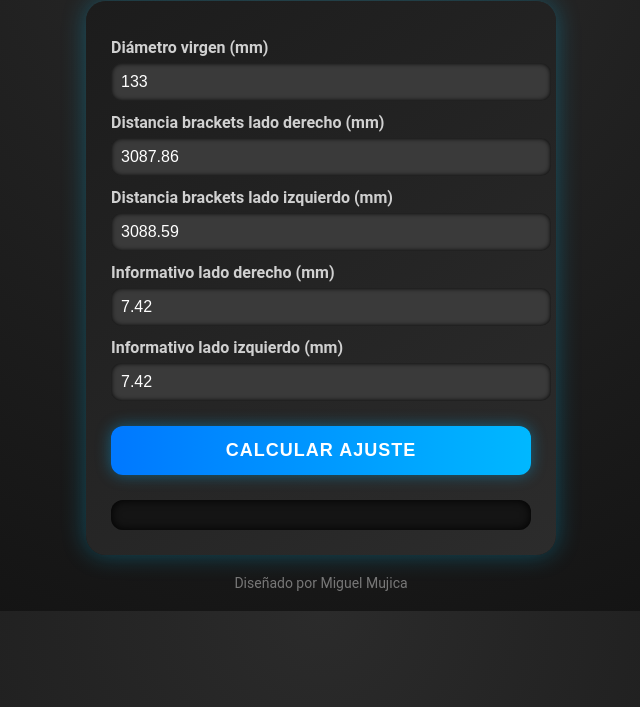
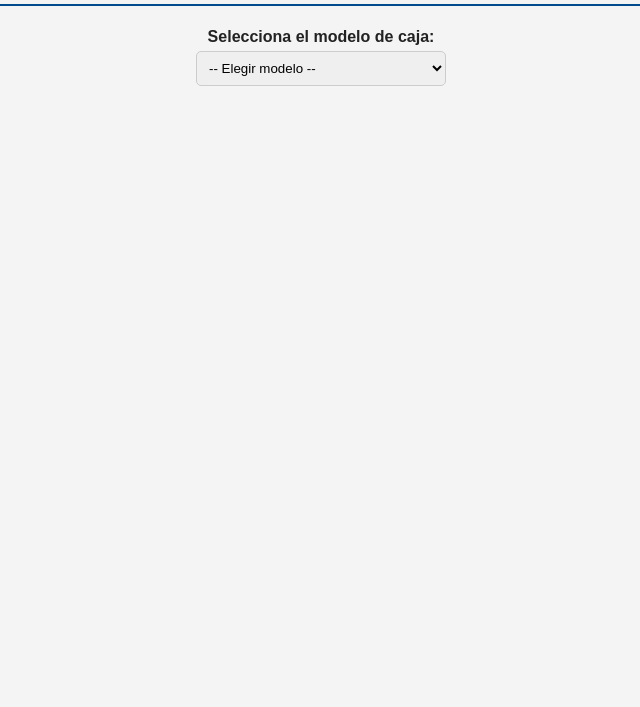
Before and after one commit to mujica23/AJUSTE-DE-MAQUINADO, a plain HTML site: page index.html in a window 1280 px wide. Shown: the part 93-800 px from the top of the page, without its empty margins (319-959 px from the left). Drawn offline with Linux system fonts and the light colour scheme.

Commit message:
Update index.html

```diff
--- a/index.html
+++ b/index.html
@@ -3,124 +3,103 @@
 <head>
   <meta charset="UTF-8">
   <meta name="viewport" content="width=device-width, initial-scale=1.0">
-<title> Ajuste de Barra </title>
+  <title>Ajuste de Maquinado</title>
   <style>
     body {
-    font-family: "Roboto", sans-serif;
-    background: radial-gradient(circle at top, #2b2b2b, #0f0f0f);
-    color: #f0f0f0;
-    margin: 0;
+      font-family: Arial, sans-serif;
+      background-color: #f4f4f4;
+      text-align: center;
       padding: 20px;
+      color: #222;
     }
     h1 {
-    text-align: center;
-    color: #00b8ff;
-    margin-bottom: 15px;
-    text-shadow: 0 0 10px #0078ff;
-  }
-  .container {
-    max-width: 420px;
-    margin: auto;
-    background: linear-gradient(145deg, #1c1c1c, #2c2c2c);
-    padding: 25px;
-    border-radius: 20px;
-    box-shadow: 0 0 25px rgba(0, 200, 255, 0.3);
+      color: #004b8d;
+      border-bottom: 2px solid #004b8d;
+      padding-bottom: 10px;
     }
     label {
       display: block;
-    margin-top: 12px;
+      margin-top: 10px;
       font-weight: bold;
-    color: #d0d0d0;
     }
-  input {
-    width: 100%;
-    padding: 10px;
-    margin-top: 6px;
-    border: none;
-    border-radius: 10px;
-    background-color: #3a3a3a;
-    color: #fff;
-    font-size: 16px;
-    box-shadow: inset 0 0 5px #000;
-  }
-  input:focus {
-    outline: none;
-    box-shadow: 0 0 10px #00b8ff;
+    input, select, button {
+      margin: 5px;
+      padding: 8px;
+      border-radius: 5px;
+      border: 1px solid #ccc;
+      width: 250px;
     }
     button {
-    margin-top: 25px;
-    width: 100%;
-    background: linear-gradient(90deg, #0078ff, #00b8ff);
-    border: none;
-    padding: 14px;
-    border-radius: 12px;
-    font-size: 18px;
-    font-weight: bold;
+      background-color: #004b8d;
+      color: white;
       cursor: pointer;
-    color: #fff;
-    text-transform: uppercase;
-    letter-spacing: 1px;
-    box-shadow: 0 0 15px rgba(0, 184, 255, 0.4);
-    transition: transform 0.1s;
     }
-  button:active {
-    transform: scale(0.97);
+    button:hover {
+      background-color: #0074d9;
     }
-  .result {
-    margin-top: 25px;
-    background: #141414;
+    #resultado {
+      margin-top: 20px;
+      background: white;
+      border-radius: 10px;
       padding: 15px;
-    border-radius: 12px;
-    box-shadow: inset 0 0 10px #000;
-  }
-  .ok {
-    color: #00ffcc;
-    font-weight: bold;
-  }
-  hr {
-    border: 0;
-    border-top: 1px solid #333;
-    margin: 10px 0;
-  }
-  footer {
-    text-align: center;
-    color: #777;
-    margin-top: 20px;
-    font-size: 14px;
+      box-shadow: 0 2px 5px rgba(0,0,0,0.2);
+      text-align: left;
+      display: inline-block;
     }
   </style>
 </head>
 <body>
-  <h1> Ajuste de Barra </h1>
-  <div class="container">
-    <label>Diámetro virgen (mm)</label>
-    <input type="number" id="diametro" value="133" step="0.01">
 
-    <label>Distancia brackets lado derecho (mm)</label>
-    <input type="number" id="distDer" value="3087.86" step="0.01">
+  <h1>⚙️ AJUSTE DE MAQUINADO</h1>
 
-    <label>Distancia brackets lado izquierdo (mm)</label>
-    <input type="number" id="distIzq" value="3088.59" step="0.01">
+  <label for="modelo">Selecciona el modelo de caja:</label>
+  <select id="modelo" onchange="mostrarFormulario()">
+    <option value="">-- Elegir modelo --</option>
+    <option value="modelo1">Caja 4 orificios en línea</option>
+    <option value="modelo2">Caja doble desplazada</option>
+  </select>
 
-    <label>Informativo lado derecho (mm)</label>
-    <input type="number" id="infoDer" value="7.42" step="0.01">
-
-    <label>Informativo lado izquierdo (mm)</label>
-    <input type="number" id="infoIzq" value="7.42" step="0.01">
-
-    <button id="btn">Calcular ajuste</button>
-
-    <div id="resultados" class="result"></div>
-  </div>
-
-  <footer>Diseñado por Miguel Mujica </footer>
+  <div id="formularioModelo"></div>
 
   <script>
-  document.addEventListener("DOMContentLoaded", function() {
-    const btn = document.getElementById("btn");
-    btn.addEventListener("click", calcular);
+    function mostrarFormulario() {
+      const modelo = document.getElementById("modelo").value;
+      const contenedor = document.getElementById("formularioModelo");
 
-    function calcular() {
+      if (modelo === "modelo1") {
+        contenedor.innerHTML = `
+          <h3>Modelo 1: Caja 4 orificios en línea</h3>
+          <label>Diámetro virgen:</label>
+          <input type="number" id="diametro" value="133"><br>
+          <label>Distancia brackets lado derecho:</label>
+          <input type="number" id="distDer" value="3087.86"><br>
+          <label>Distancia brackets lado izquierdo:</label>
+          <input type="number" id="distIzq" value="3088.59"><br>
+          <label>Informativo derecho:</label>
+          <input type="number" id="infoDer" value="7.42"><br>
+          <label>Informativo izquierdo:</label>
+          <input type="number" id="infoIzq" value="7.42"><br>
+          <button onclick="calcularModelo1()">Calcular ajuste</button>
+          <div id="resultado"></div>
+        `;
+      }
+      else if (modelo === "modelo2") {
+        contenedor.innerHTML = `
+          <h3>Modelo 2: Caja doble desplazada</h3>
+          <label>Medida base:</label>
+          <input type="number" id="base" value="100"><br>
+          <label>Desplazamiento:</label>
+          <input type="number" id="desv" value="5"><br>
+          <button onclick="calcularModelo2()">Calcular ajuste</button>
+          <div id="resultado"></div>
+        `;
+      }
+      else {
+        contenedor.innerHTML = "";
+      }
+    }
+
+    function calcularModelo1() {
       const diametro = parseFloat(document.getElementById("diametro").value);
       const distDer = parseFloat(document.getElementById("distDer").value);
       const distIzq = parseFloat(document.getElementById("distIzq").value);
@@ -129,33 +108,33 @@
 
       const medidaBarra = 50;
       const nominal = 3090;
-
-      if (isNaN(diametro) || isNaN(distDer) || isNaN(distIzq) || isNaN(infoDer) || isNaN(infoIzq)) {
-        document.getElementById("resultados").innerHTML = "<p>⚠️ Por favor, llena todos los campos numéricos.</p>";
-        return;
-      }
-
-      // Desviaciones
       const desvDer = distDer - nominal;
       const desvIzq = distIzq - nominal;
 
-      // Cálculos
-      const base = (diametro - medidaBarra) / 2;
-      const ajusteFrenteDer = base + infoDer + desvDer;
-      const ajusteAtrasDer = base - infoDer - desvDer;
-      const ajusteFrenteIzq = base - infoIzq + desvIzq;
-      const ajusteAtrasIzq = base + infoIzq - desvIzq;
+      const frenteDer = (diametro - medidaBarra)/2 + infoDer + desvDer;
+      const atrasDer = (diametro - medidaBarra)/2 - infoDer - desvDer;
+      const frenteIzq = (diametro - medidaBarra)/2 - infoIzq + desvIzq;
+      const atrasIzq = (diametro - medidaBarra)/2 + infoIzq - desvIzq;
 
-      document.getElementById("resultados").innerHTML = `
-        <h3> Resultados</h3>
-        <p>Desviación caja lado derecho: <span class="ok">${desvDer.toFixed(2)} mm</span></p>
-        <p>Desviación caja lado izquierdo: <span class="ok">${desvIzq.toFixed(2)} mm</span></p>
-        <hr>
-        <p>Lado derecho → Frente: <span class="ok">${ajusteFrenteDer.toFixed(2)} mm</span> | Atrás: <span class="ok">${ajusteAtrasDer.toFixed(2)} mm</span></p>
-        <p>Lado izquierdo → Frente: <span class="ok">${ajusteFrenteIzq.toFixed(2)} mm</span> | Atrás: <span class="ok">${ajusteAtrasIzq.toFixed(2)} mm</span></p>
+      document.getElementById("resultado").innerHTML = `
+        <h4>📊 Resultados modelo 1:</h4>
+        <p><b>Desviación derecha:</b> ${desvDer.toFixed(2)} mm</p>
+        <p><b>Desviación izquierda:</b> ${desvIzq.toFixed(2)} mm</p>
+        <p><b>Lado derecho → Frente:</b> ${frenteDer.toFixed(2)} mm | <b>Atrás:</b> ${atrasDer.toFixed(2)} mm</p>
+        <p><b>Lado izquierdo → Frente:</b> ${frenteIzq.toFixed(2)} mm | <b>Atrás:</b> ${atrasIzq.toFixed(2)} mm</p>
       `;
     }
-  });
+
+    function calcularModelo2() {
+      const base = parseFloat(document.getElementById("base").value);
+      const desv = parseFloat(document.getElementById("desv").value);
+      const resultado = base + desv;
+      document.getElementById("resultado").innerHTML = `
+        <h4>📏 Resultado modelo 2:</h4>
+        <p>Medida final ajustada: ${resultado.toFixed(2)} mm</p>
+      `;
+    }
   </script>
+
 </body>
 </html>
```
Lines whose indentation alone changed are shown as unchanged.
